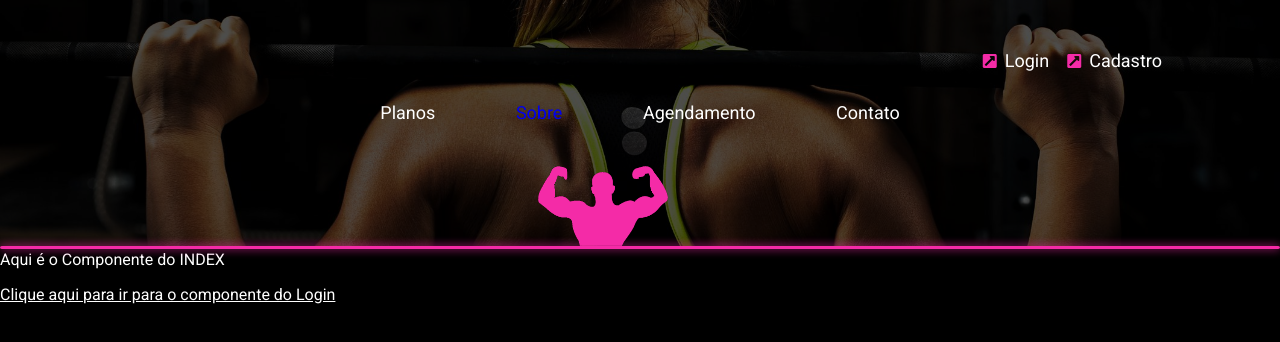
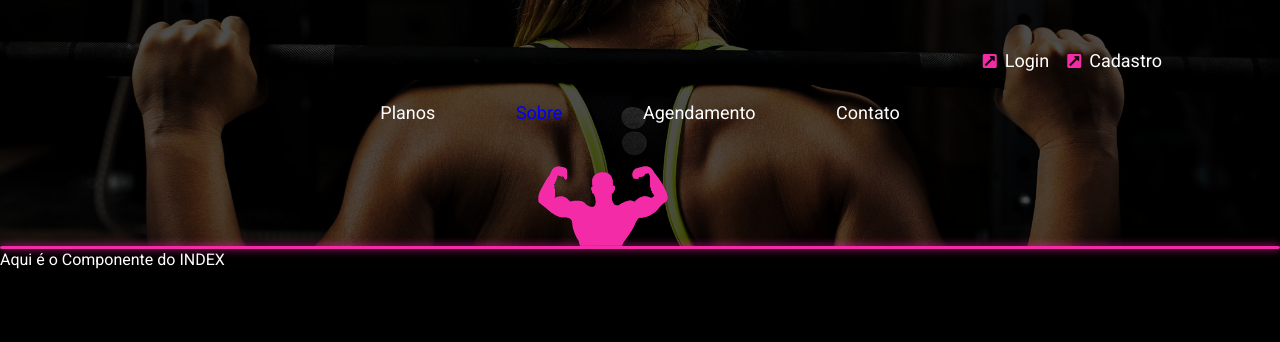
Before and after one commit to beatrizresende/beatrizresende.github.io, an Angular app in the folder frontend/mygym/: page / in a window 1280 px wide. Shown: the top 342 px of the page. Built offline with nearby package versions, Linux system fonts and the light colour scheme.

Commit message:
:fire: removendo trecho de código.

```diff
--- a/frontend/mygym/src/app/components/index/index.component.css
+++ b/frontend/mygym/src/app/components/index/index.component.css
@@ -1,12 +1,3 @@
 .index-container {
   color: white;
 }
-
-.route-to-login {
-  display: flex;
-  margin-top: 16px;
-}
-
-.route-to-login a {
-  color: #fff;
-}
--- a/frontend/mygym/src/app/components/index/index.component.html
+++ b/frontend/mygym/src/app/components/index/index.component.html
@@ -1,9 +1,6 @@
 <div class="style-default">
   <div class="index-container">
     <p>Aqui é o Componente do INDEX</p>
-  </div>
-  <div class="route-to-login">
-    <a [routerLink]="['/login']" routerLinkActive="router-link-active">Clique aqui para ir para o componente do Login</a>
   </div>
   <!-- Listagem dos planos miniaturas -->
   <!-- ng for em cima dos cards de plano -->
```
